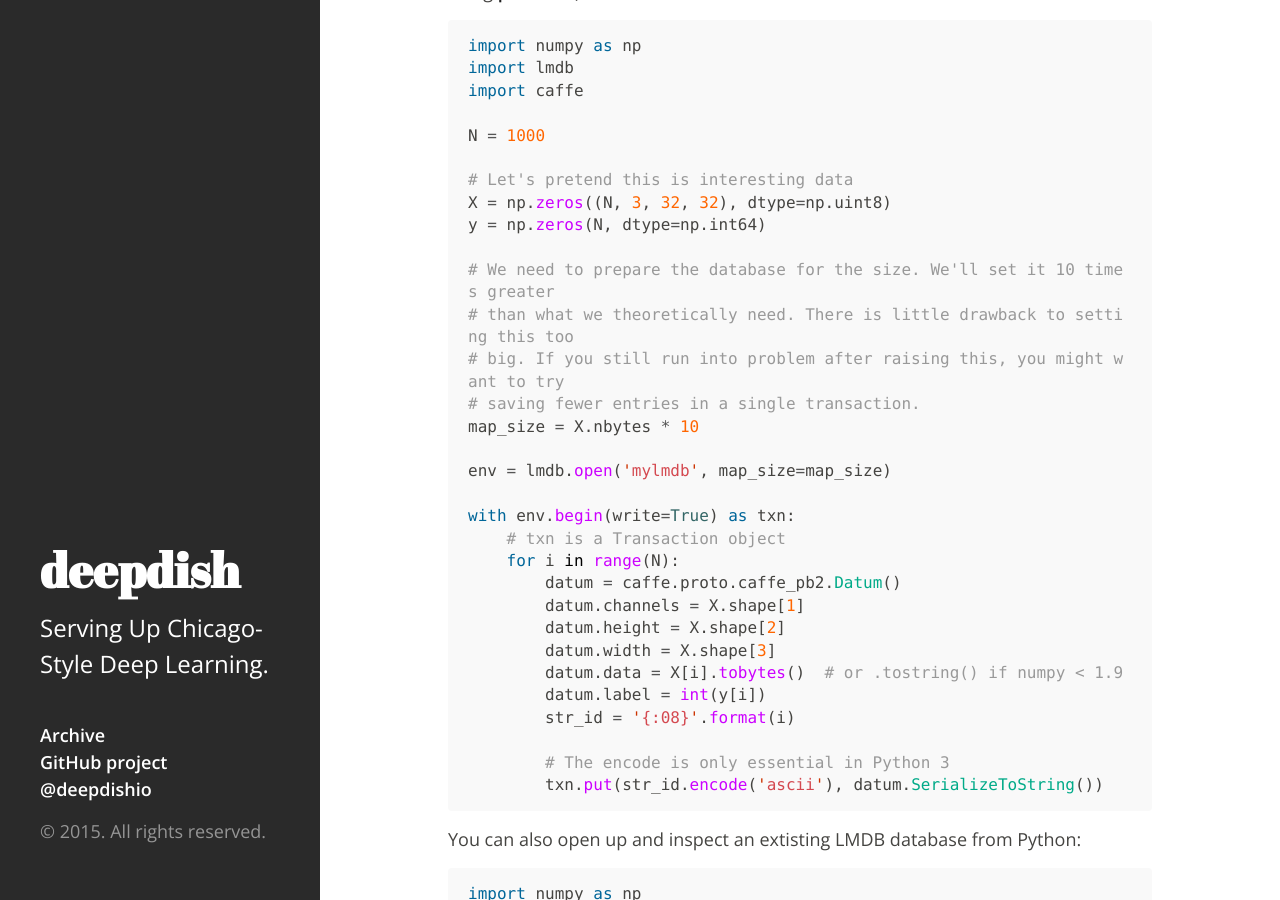
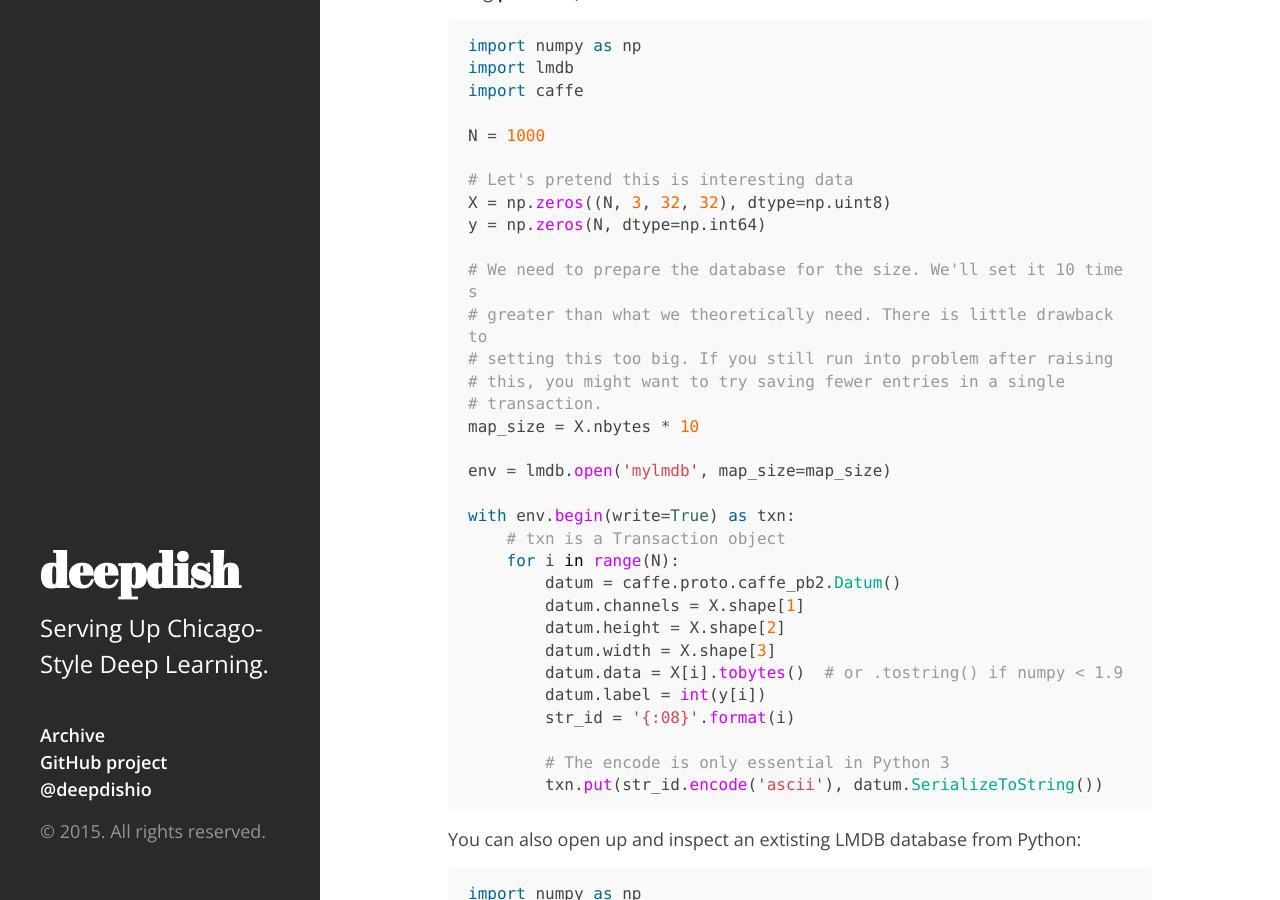
Before and after one commit to uchicago-cs/deepdish, a Jekyll site: the page built from _posts/2015-04-28-creating-lmdb-in-python.md, in a window 1280 px wide and 900 px high, scrolled down 814 px. Built offline with Jekyll 4.4.1, drawn with Linux system fonts in a browser that asks for light colours; Markdown is read by kramdown in place of the engine named in the settings.

Commit message:
MINOR: Fix word-wrap of code

```diff
--- a/_posts/2015-04-28-creating-lmdb-in-python.md
+++ b/_posts/2015-04-28-creating-lmdb-in-python.md
@@ -29,10 +29,11 @@ N = 1000
 X = np.zeros((N, 3, 32, 32), dtype=np.uint8)
 y = np.zeros(N, dtype=np.int64)
 
-# We need to prepare the database for the size. We'll set it 10 times greater
-# than what we theoretically need. There is little drawback to setting this too
-# big. If you still run into problem after raising this, you might want to try
-# saving fewer entries in a single transaction.
+# We need to prepare the database for the size. We'll set it 10 times
+# greater than what we theoretically need. There is little drawback to
+# setting this too big. If you still run into problem after raising
+# this, you might want to try saving fewer entries in a single
+# transaction.
 map_size = X.nbytes * 10
 
 env = lmdb.open('mylmdb', map_size=map_size)
```
